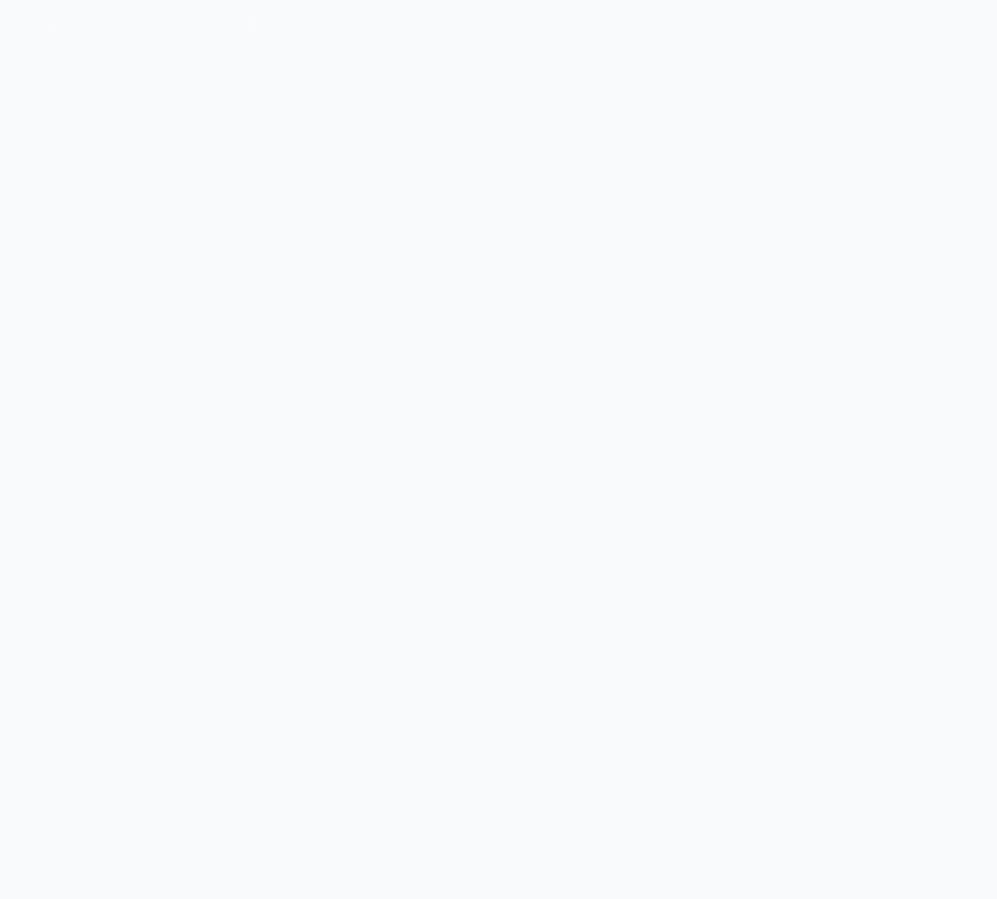
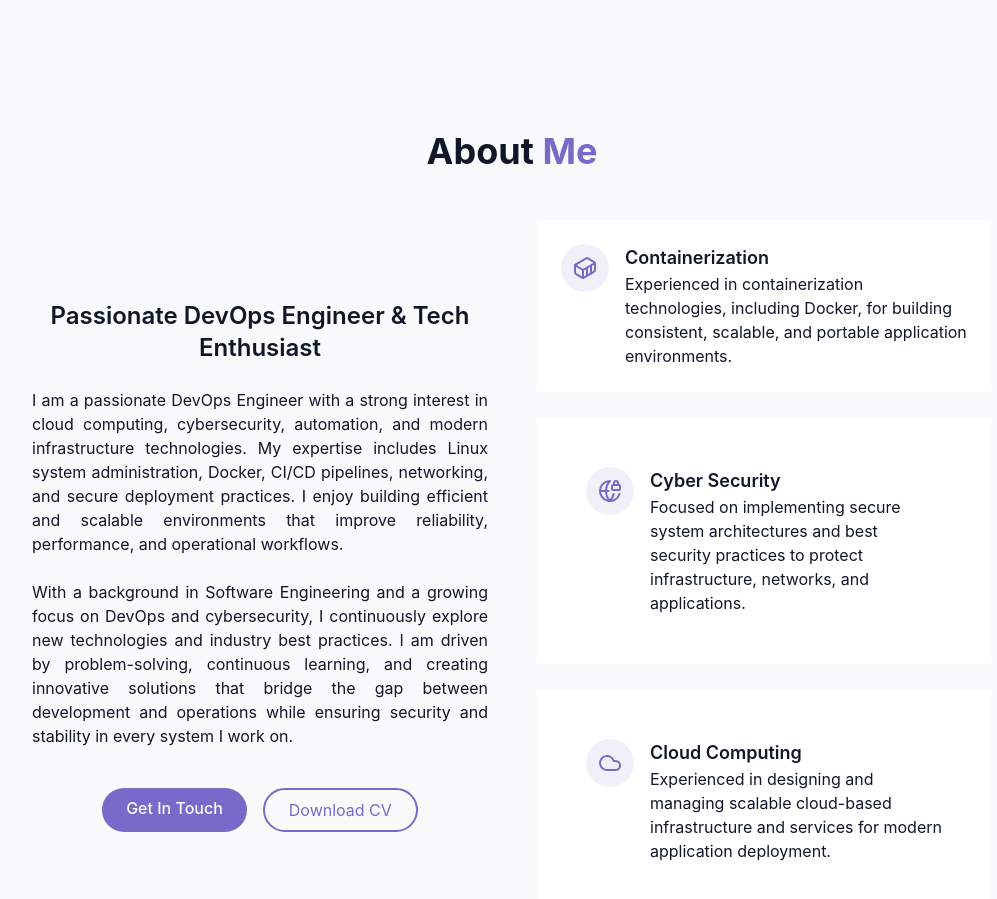
Before and after one commit to devSecRedwan/portfolio-devOps, a React app: page / in a window 1280 px wide. Shown: the part 765-1664 px from the top of the page, without its empty margins (128-1125 px from the left). Before the commit the page ends 800 px from the top, so only its background shows below. Built offline with nearby package versions, Linux system fonts and the light colour scheme; the HTML template or start-up script is replaced by a standard one.

Commit message:
add About section

```diff
--- /dev/null
+++ b/src/components/AboutSection.jsx
@@ -0,0 +1,81 @@
+import mycv from "@/assets/CV.pdf"
+import { Cloud, Container, GlobeLock } from "lucide-react"
+
+export const AboutSection = () => {
+  return (
+    <section id="about" className="py-24 px-4 relative">
+      {" "}
+      <div className="container mx-auto max-w-5xl">
+        <h2 className="text-3xl md:text-4xl font-bold mb-12 text-center">
+          About <span className="text-primary">Me</span>
+        </h2>
+
+        <div className="grid grid-cols-1 md:grid-cols-2 gap-12 items-center">
+          <div className="space-y-6 ">
+            <h3 className="text-2xl font-semibold">Passionate DevOps Engineer & Tech Enthusiast</h3>
+
+            <p className="text-muted-foreground text-justify">I am a passionate DevOps Engineer with a strong interest in cloud computing, cybersecurity, automation, and modern infrastructure technologies. My expertise includes Linux system administration, Docker, CI/CD pipelines, networking, and secure deployment practices. I enjoy building efficient and scalable environments that improve reliability, performance, and operational workflows.</p>
+
+            <p className="text-muted-foreground text-justify">With a background in Software Engineering and a growing focus on DevOps and cybersecurity, I continuously explore new technologies and industry best practices. I am driven by problem-solving, continuous learning, and creating innovative solutions that bridge the gap between development and operations while ensuring security and stability in every system I work on.</p>
+
+            <div className="flex flex-col sm:flex-row gap-4 pt-4 justify-center">
+              <a href="#contact" className="cosmic-button">
+                Get In Touch
+              </a>
+              <a href={mycv} download="CV_of_S._M._Redwan.pdf" className="px-6 py-2 rounded-full border-primary text-primary border-2 hover:bg-primary hover:text-background transition-colors duration-300">
+                Download CV
+              </a>
+            </div>
+          </div>
+
+          <div className="grid grid-cols-1 gap-6">
+            <div className="gradient-border p-6 card-hover">
+              <div className="flex items-start gap-4">
+                <div className="p-3 rounded-full bg-primary/10">
+                <Container  className="h-6 w-6 text-primary"/>
+                </div>
+                <div className="text-left">
+                  <h4 className="font-semibold text-lg">Containerization</h4>
+                  <p className="text-muted-foreground ">
+                    Experienced in containerization technologies, including Docker, for building consistent, scalable, and portable application environments.
+                    </p>
+                </div>
+              </div>
+            </div>
+            <div className="gradient-border p-6 card-hover">
+               <div className="gradient-border p-6 card-hover">
+              <div className="flex items-start gap-4">
+                <div className="p-3 rounded-full bg-primary/10">
+                < GlobeLock className="h-6 w-6 text-primary"/>
+                </div>
+                <div className="text-left">
+                  <h4 className="font-semibold text-lg">Cyber Security</h4>
+                  <p className="text-muted-foreground ">
+                    Focused on implementing secure system architectures and best security practices to protect infrastructure, networks, and applications.
+                    </p>
+                </div>
+              </div>
+            </div>
+            </div>
+            <div className="gradient-border p-6 card-hover">
+               <div className="gradient-border p-6 card-hover">
+              <div className="flex items-start gap-4">
+                <div className="p-3 rounded-full bg-primary/10">
+                <Cloud  className="h-6 w-6 text-primary"/>
+                </div>
+                <div className="text-left">
+                  <h4 className="font-semibold text-lg">Cloud Computing</h4>
+                  <p className="text-muted-foreground ">
+                    Experienced in designing and managing scalable cloud-based infrastructure and services for modern application deployment.
+                    </p>
+                </div>
+              </div>
+            </div>
+            </div>
+          </div>
+
+        </div>
+      </div>
+    </section>
+  )
+}
--- a/src/components/HeroSection.jsx
+++ b/src/components/HeroSection.jsx
@@ -21,7 +21,7 @@ export const HeroSection = () => {
           </h1>
 
           <p className="text-lg md:text-xl text-muted-foreground max-2-2xl mx-auto opacity-0 animate-fade-in-delay-3">
-            I’m a DevOps Engineer with over 5 years of experience in building, automating, and optimizing infrastructure and workflows. I specialize in cloud architecture, CI/CD pipelines, and container orchestration to deliver scalable and reliable systems.
+            Building secure, scalable, and automated systems that transform ideas into reliable digital solutions. Driven by innovation, powered by DevOps, and focused on delivering technology that performs without compromise.
           </p>
 
           <div className="pt-4 opacity-0 animate-fade-in-delay-4">
--- /dev/null
+++ b/src/components/Skills.jsx
@@ -0,0 +1,6 @@
+export const SkillsSection = () => {
+  const skills = [
+    {name: ""}
+  ]
+
+}
--- a/src/pages/Home.jsx
+++ b/src/pages/Home.jsx
@@ -2,6 +2,7 @@ import { ThemeToggle } from "@/components/ThemeToggle"
 import { StarBackground } from "@/components/StarBackground"
 import { Navbar } from "@/components/Navbar"
 import { HeroSection } from "@/components/HeroSection"
+import { AboutSection } from "@/components/AboutSection"
 
 export const Home = () => {
   return <div className="min-h-screen bg-background text-foreground overflow-x-hidden">
@@ -18,10 +19,8 @@ export const Home = () => {
     {/* Main Content */}
     <main>
       <HeroSection />
-      {/* <AboutSection />
-      <SkillsSection />
-      <ProjectsSection />
-      <ContactSection /> */}
+      <AboutSection />
+
     </main>
 
     {/* Footer */}
```
Also changed, not shown: 1 other file (tests, documents, lock files or other folders).
